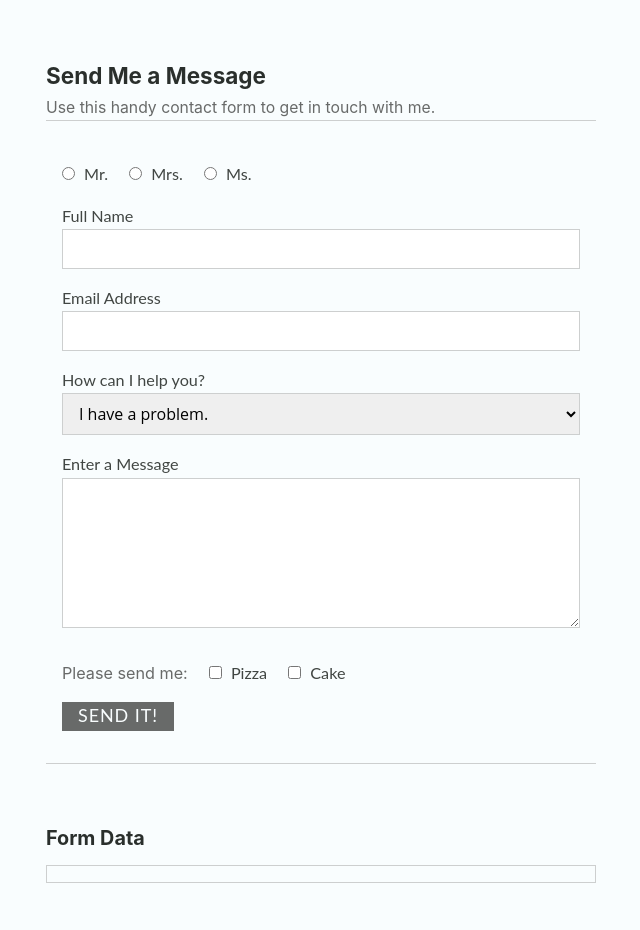
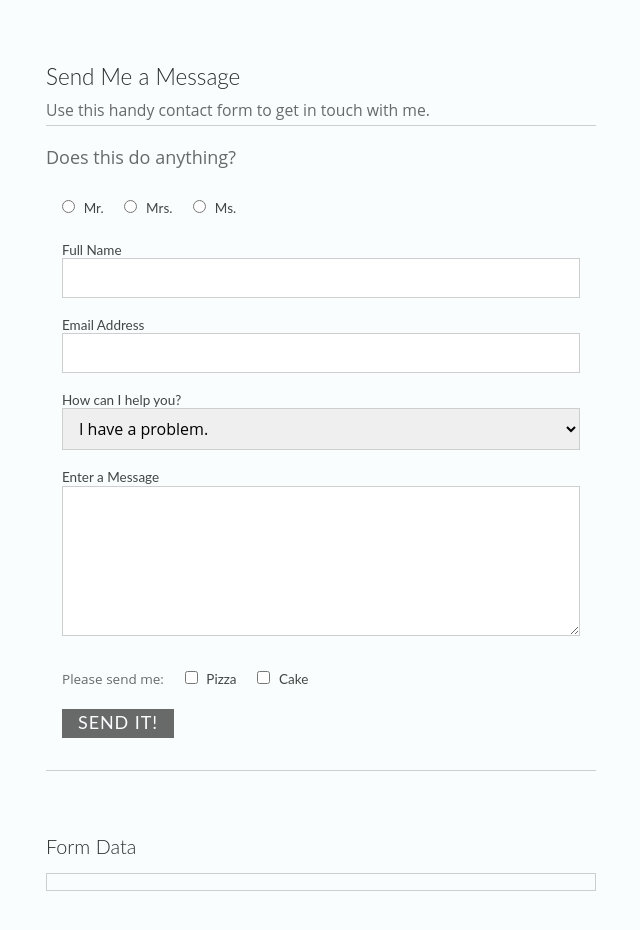
Before and after one commit to Fezao187/JavaScript, a plain HTML site: page Projects/JSON_obj_HTML/JSON_HTM_Form.html in a window 1280 px wide. Shown: the whole page, without its empty margins (319-959 px from the left). Drawn offline with Linux system fonts and the light colour scheme.

Commit message:
JSON object from HTML

```diff
--- /dev/null
+++ b/Projects/JSON_obj_HTML/FromData_api.js
@@ -0,0 +1,33 @@
+/**
+ * Retrieves input data from a form and returns it as a JSON object.
+ * @param  {HTMLFormControlsCollection} elements  the form elements
+ * @return {Object}                               form data as an object literal
+ */
+const formToJSON = (elements) =>
+    [].reduce.call(
+        elements,
+        (data, element) => {
+            data[element.name] = element.value;
+            return data;
+        },
+        {}
+    );
+
+const handleFormSubmit = (event) => {
+    // Stop the form from submitting since we’re handling that with AJAX.
+    event.preventDefault();
+
+    // Call our function to get the form data.
+    const data = formToJSON(form.elements);
+
+    // Demo only: print the form data onscreen as a formatted JSON object.
+    const dataContainer = document.getElementsByClassName('results__display')[0];
+
+    // Use `JSON.stringify()` to make the output valid, human-readable JSON.
+    dataContainer.textContent = JSON.stringify(data, null, '  ');
+
+    // ...this is where we’d actually do something with the form data...
+};
+
+const form = document.getElementsByClassName('contact-form')[0];
+form.addEventListener('submit', handleFormSubmit);
--- a/Projects/JSON_obj_HTML/JSON_HTM_Form.html
+++ b/Projects/JSON_obj_HTML/JSON_HTM_Form.html
@@ -9,82 +9,64 @@
 </head>
 
 <body>
-    <!-- <form>
-        <label for="name">Name</label>
-        <input type="text" name="name" id="name" />
-
-        <label for="email">Email</label>
-        <input type="email" name="email" id="email" />
-
-        <p>
-            <input type="checkbox" name="topics" id="javascript" value="javascript" />
-            <label for="javascript">JavaScript</label>
-
-            <input type="checkbox" name="topics" id="html" value="html" />
-            <label for="html">HTML</label>
-
-            <input type="checkbox" name="topics" id="css" value="css" />
-            <label for="css">CSS</label>
-        </p>
-        <button type="submit">Submit</button>
-    </form> -->
-    <!-- Example -->
-    <section class="contact-form">
-        <h1>Send Me a Message</h1>
-        <p>Use this handy contact form to get in touch with me.</p>
-
-        <form>
-            <div class="input-group">
-                <input id="salutation-mr" name="salutation" type="radio" value="Mr." />
-                <label class="inline" for="salutation-mr">Mr.</label>
-
-                <input id="salutation-mrs" name="salutation" type="radio" value="Mrs." />
-                <label class="inline" for="salutation-mrs">Mrs.</label>
-
-                <input id="salutation-ms" name="salutation" type="radio" value="Ms." />
-                <label class="inline" for="salutation-ms">Ms.</label>
+    <!-- Create a form for testing -->
+    <section class="content">
+        <h1 class="content__heading">Send Me a Message</h1>
+        <p class="content__lede">Use this handy contact form to get in touch with me.</p>
+        <form class="content__form contact-form">
+            <div class="testing">
+                <p>Does this do anything?</p>
             </div>
-
-            <div class="input-group">
-                <label for="name">Full Name</label>
-                <input id="name" name="name" type="text" />
+            <div class="contact-form__input-group">
+                <input class="contact-form__input contact-form__input--radio" id="salutation-mr" name="salutation"
+                    type="radio" value="Mr." />
+                <label class="contact-form__label contact-form__label--radio" for="salutation-mr">Mr.</label>
+                <input class="contact-form__input contact-form__input--radio" id="salutation-mrs" name="salutation"
+                    type="radio" value="Mrs." />
+                <label class="contact-form__label contact-form__label--radio" for="salutation-mrs">Mrs.</label>
+                <input class="contact-form__input contact-form__input--radio" id="salutation-ms" name="salutation"
+                    type="radio" value="Ms." />
+                <label class="contact-form__label contact-form__label--radio" for="salutation-ms">Ms.</label>
             </div>
-
-            <div class="input-group">
-                <label for="email">Email Address</label>
-                <input id="email" name="email" type="email" />
+            <div class="contact-form__input-group">
+                <label class="contact-form__label" for="name">Full Name</label>
+                <input class="contact-form__input contact-form__input--text" id="name" name="name" type="text" />
             </div>
-
-            <div class="input-group">
-                <label for="subject">How can I help you?</label>
-                <select id="subject" name="subject">
+            <div class="contact-form__input-group">
+                <label class="contact-form__label" for="email">Email Address</label>
+                <input class="contact-form__input contact-form__input--email" id="email" name="email" type="email" />
+            </div>
+            <div class="contact-form__input-group">
+                <label class="contact-form__label" for="subject">How can I help you?</label>
+                <select class="contact-form__input contact-form__input--select" id="subject" name="subject">
                     <option>I have a problem.</option>
                     <option>I have a general question.</option>
                 </select>
             </div>
-
-            <div class="input-group">
-                <label for="message">Enter a Message</label>
-                <textarea id="message" name="message" rows="6" cols="65"></textarea>
+            <div class="contact-form__input-group">
+                <label class="contact-form__label" for="message">Enter a Message</label>
+                <textarea class="contact-form__input contact-form__input--textarea" id="message" name="message" rows="6"
+                    cols="65"></textarea>
             </div>
-
-            <div class="input-group">
-                <p class="group-label">Please send me:</p>
-                <input id="snacks-pizza" name="snacks" type="checkbox" value="pizza" />
-                <label class="inline" for="snacks-pizza">Pizza</label>
-                <input id="snacks-cake" name="snacks" type="checkbox" value="cake" />
-                <label class="inline" for="snacks-cake">Cake</label>
+            <div class="contact-form__input-group">
+                <p class="contact-form__label--checkbox-group">Please send me:</p>
+                <input class="contact-form__input contact-form__input--checkbox" id="snacks-pizza" name="snacks"
+                    type="checkbox" value="pizza" />
+                <label class="contact-form__label contact-form__label--checkbox" for="snacks-pizza">Pizza</label>
+                <input class="contact-form__input contact-form__input--checkbox" id="snacks-cake" name="snacks"
+                    type="checkbox" value="cake" />
+                <label class="contact-form__label contact-form__label--checkbox" for="snacks-cake">Cake</label>
             </div>
             <input name="secret" type="hidden" value="1b3a9374-1a8e-434e-90ab-21aa7b9b80e7" />
-            <button type="submit">Send It!</button>
+            <button class="contact-form__button" type="submit">Send It!</button>
         </form>
     </section>
+    <div class="results">
+        <h2 class="results__heading">Form Data</h2>
+        <pre class="results__display-wrapper"><code class="results__display"></code></pre>
+    </div>
 
-    <div class="results">
-        <h2>Form Data</h2>
-        <pre></pre>
-    </div>
-    <script src="app.js"></script>
+    <script src="FromData_api.js"></script>
 </body>
 
 </html>
--- a/Projects/JSON_obj_HTML/index.css
+++ b/Projects/JSON_obj_HTML/index.css
@@ -1,11 +1,4 @@
-:root {
-    --color-lightest: #f9fdfe;
-    --color-gray-light: #cdcfcf;
-    --color-gray-medium: #686a69;
-    --color-gray-dark: #414643;
-    --color-darkest: #2a2f2c;
-}
-
+/* A simple reset. */
 *,
 ::before,
 ::after {
@@ -20,117 +13,124 @@
 
 /* Set up fonts, colors and all that jazz. */
 body {
-    background: var(--color-lightest);
-    color: var(--color-gray-medium);
-    font-family: -apple-system, BlinkMacSystemFont, "Segoe UI", Roboto, Helvetica,
-        Arial, sans-serif, "Apple Color Emoji", "Segoe UI Emoji", "Segoe UI Symbol";
+    background: #f9fdfe;
+    color: #686a69;
+    font-family: 'Open Sans', sans-serif;
     font-size: 18px;
-    line-height: 1.45;
+    line-height: 1.75;
+    text-rendering: optimizeLegibility;
+    -webkit-font-smoothing: antialiased;
+    -moz-osx-font-smoothing: grayscale;
 }
 
 /* Headings use a different font because they’re hipsters. */
 h1,
 h2 {
-    color: var(--color-darkest);
-    font-size: 110%;
-    line-height: 1.1;
-}
-
-h1 {
-    font-size: 125%;
+    color: #2a2f2c;
+    font-family: Lato, sans-serif;
+    font-weight: 300;
+    line-height: 1.125;
 }
 
 /* Set up general layout rules for outer containers. */
-.contact-form,
+.content,
 .results {
     width: 90vw;
     max-width: 550px;
     margin: 8vh auto;
 }
 
-p {
+.content__heading {
+    font-size: 125%;
+}
+
+.content__lede {
     margin-top: 0.5rem;
     font-size: 87.5%;
 }
 
-.results pre {
+.results__heading {
+    font-size: 110%;
+}
+
+.results__display-wrapper {
     margin-top: 1rem;
     padding: 0.5rem 1rem;
-    background: var(--color-lightest);
-    border: 1px solid var(--color-gray-light);
+    background: #f9fdfe;
+    border: 1px solid #cdcfcf;
     overflow-x: scroll;
 }
 
-.contact-form form {
+.contact-form {
     position: relative;
     display: block;
     margin: 0;
     padding: 1rem 0 2rem;
-    border-top: 1px solid var(--color-gray-light);
-    border-bottom: 1px solid var(--color-gray-light);
+    border-top: 1px solid #cdcfcf;
+    border-bottom: 1px solid #cdcfcf;
     overflow: hidden;
 }
 
-.input-group {
+.contact-form__input-group {
     margin-top: 0.25rem;
     padding: 0.5rem 1rem;
 }
 
-.contact-form label {
+.contact-form__label {
     display: block;
-    color: var(--color-gray-dark);
+    color: #414643;
     font-family: Lato, sans-serif;
-    font-size: 90%;
+    font-size: 75%;
     line-height: 1.125;
 }
 
-.group-label {
+.contact-form__label--checkbox-group {
     display: inline-block;
     margin-right: 1rem;
-    font-size: 90%;
+    font-size: 75%;
 }
 
-.contact-form label.inline {
+.contact-form__label--checkbox,
+.contact-form__label--radio {
     display: inline-block;
     margin-left: 0.25rem;
 }
 
-.contact-form input,
-.contact-form select,
-.contact-form textarea {
+.contact-form__input {
     display: block;
-    margin-top: 0.25rem;
+    margin-top: 0;
     padding: 0.5rem 0.75rem;
-    border: 1px solid var(--color-gray-light);
+    border: 1px solid #cdcfcf;
     width: 100%;
-    font-family: "Open Sans", sans-serif;
+    font-family: 'Open Sans', sans-serif;
     font-size: 1rem;
     transition: 150ms border-color linear;
 }
 
-.contact-form input[type=checkbox],
-.contact-form input[type=radio] {
+.contact-form__input--checkbox,
+.contact-form__input--radio {
     display: inline-block;
     width: auto;
 }
 
-.contact-form input[type=checkbox]:not(:first-of-type),
-.contact-form input[type=radio]:not(:first-of-type) {
+.contact-form__input--checkbox~.contact-form__input--checkbox,
+.contact-form__input--radio~.contact-form__input--radio {
     margin-left: 1rem;
 }
 
-.contact-form input:focus,
-.contact-form input:active {
-    border-color: var(--color-gray-medium);
+.contact-form__input:focus,
+.contact-form__input:active {
+    border-color: #686a69;
+    outline: 0;
 }
 
-.contact-form button {
+.contact-form__button {
     display: block;
     margin: 0.5rem 1rem 0;
     padding: 0 1rem 0.125rem;
-    background-color: var(--color-gray-medium);
+    background-color: #686a69;
     border: 0;
-    color: var(--color-lightest);
+    color: #f9fdfe;
     font-family: lato, sans-serif;
     font-size: 100%;
     letter-spacing: 0.05em;
@@ -139,9 +139,10 @@ p {
     transition: 150ms all linear;
 }
 
-.contact-form button:hover,
-.contact-form button:active,
-.contact-form button:focus {
-    background: var(--color-darkest);
+.contact-form__button:hover,
+.contact-form__button:active,
+.contact-form__button:focus {
+    background: #2a2f2c;
     cursor: pointer;
+    outline: 0;
 }
```
